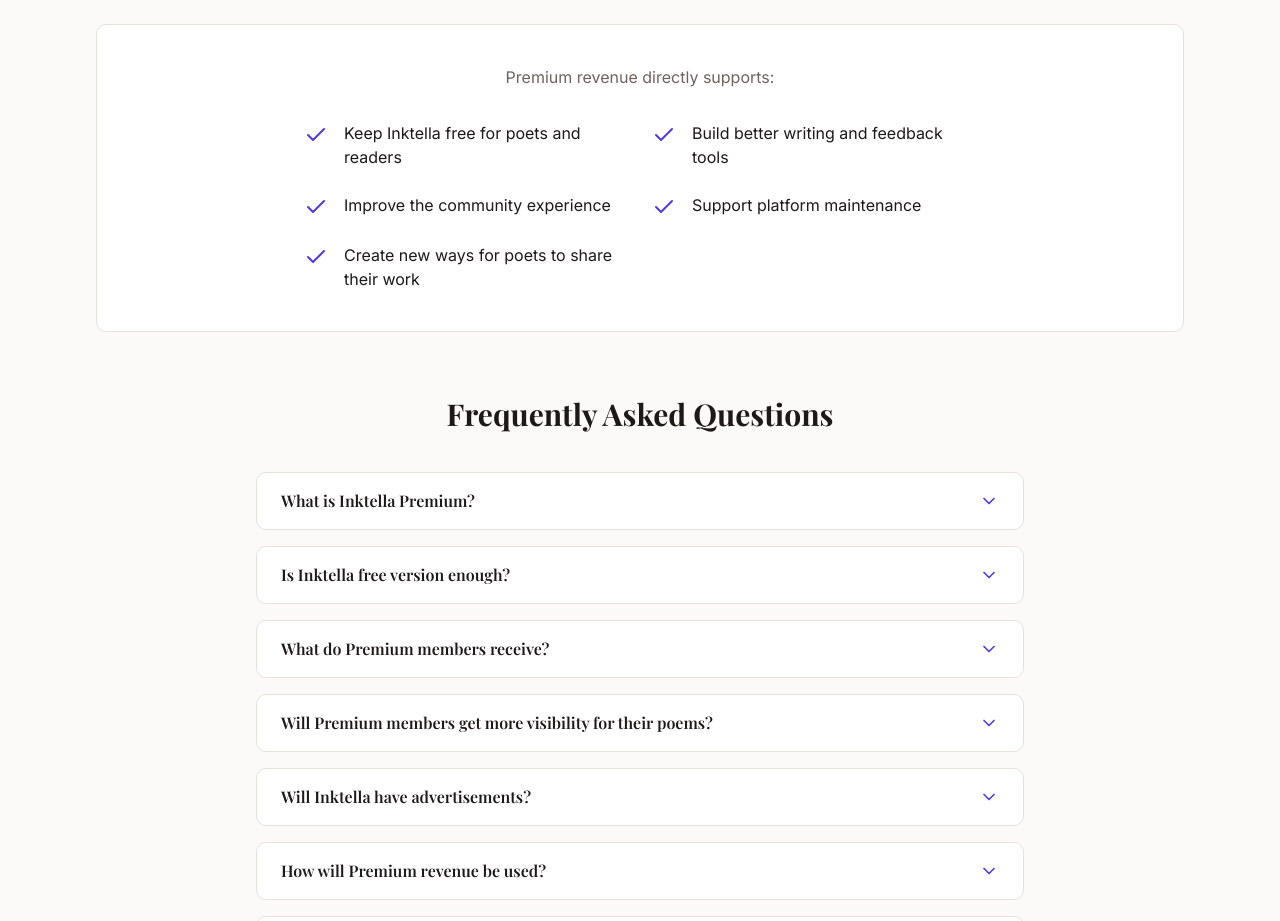
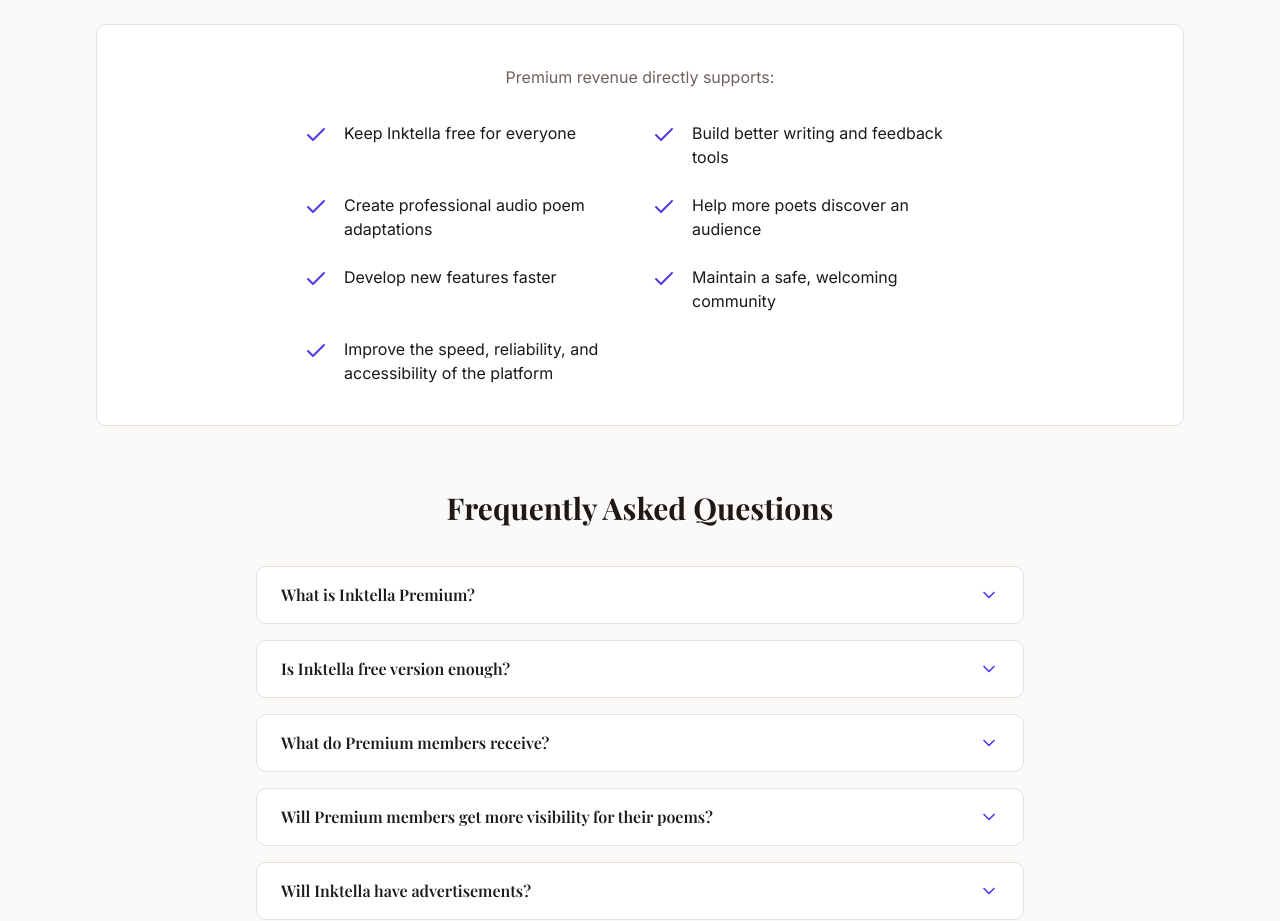
Before and after one commit to De2002/Inktella-9b0li3, a React (Vite) app: page /premium in a window 1280 px wide. Shown: the part 1280-2201 px from the top of the page. Built offline with nearby package versions, Linux system fonts and the light colour scheme; a web font is replaced by a local one.

Commit message:
feat: update premium page benefits for broader community support
Co-authored-by: De2002 <105716057+De2002@users.noreply.github.com>

```diff
--- a/src/pages/PremiumPage.tsx
+++ b/src/pages/PremiumPage.tsx
@@ -15,11 +15,13 @@
 ];
 
 const benefits = [
-  'Keep Inktella free for poets and readers',
+  'Keep Inktella free for everyone',
   'Build better writing and feedback tools',
-  'Improve the community experience',
-  'Support platform maintenance',
-  'Create new ways for poets to share their work',
+  'Create professional audio poem adaptations',
+  'Help more poets discover an audience',
+  'Develop new features faster',
+  'Maintain a safe, welcoming community',
+  'Improve the speed, reliability, and accessibility of the platform',
 ];
 
 const faqs = [
```
